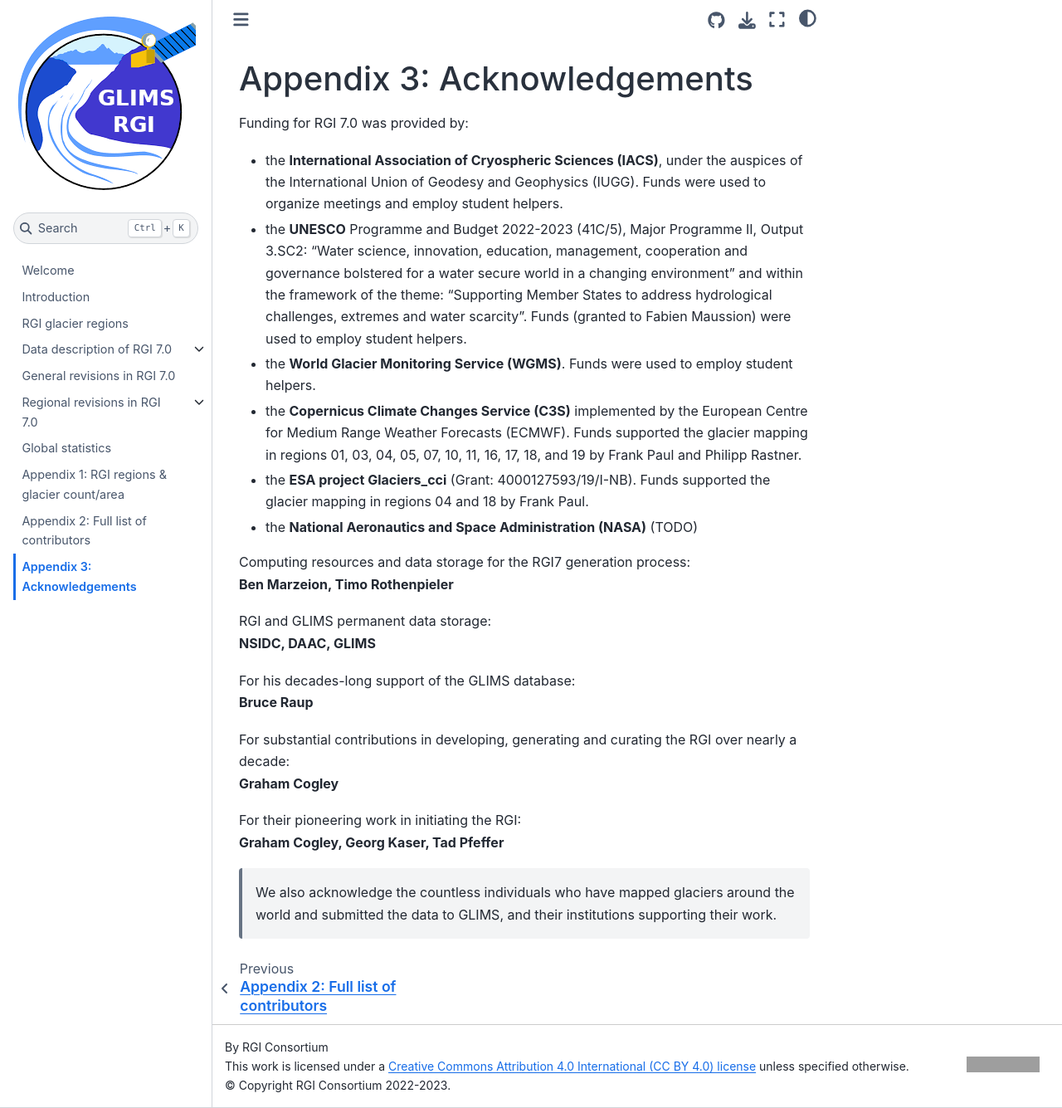
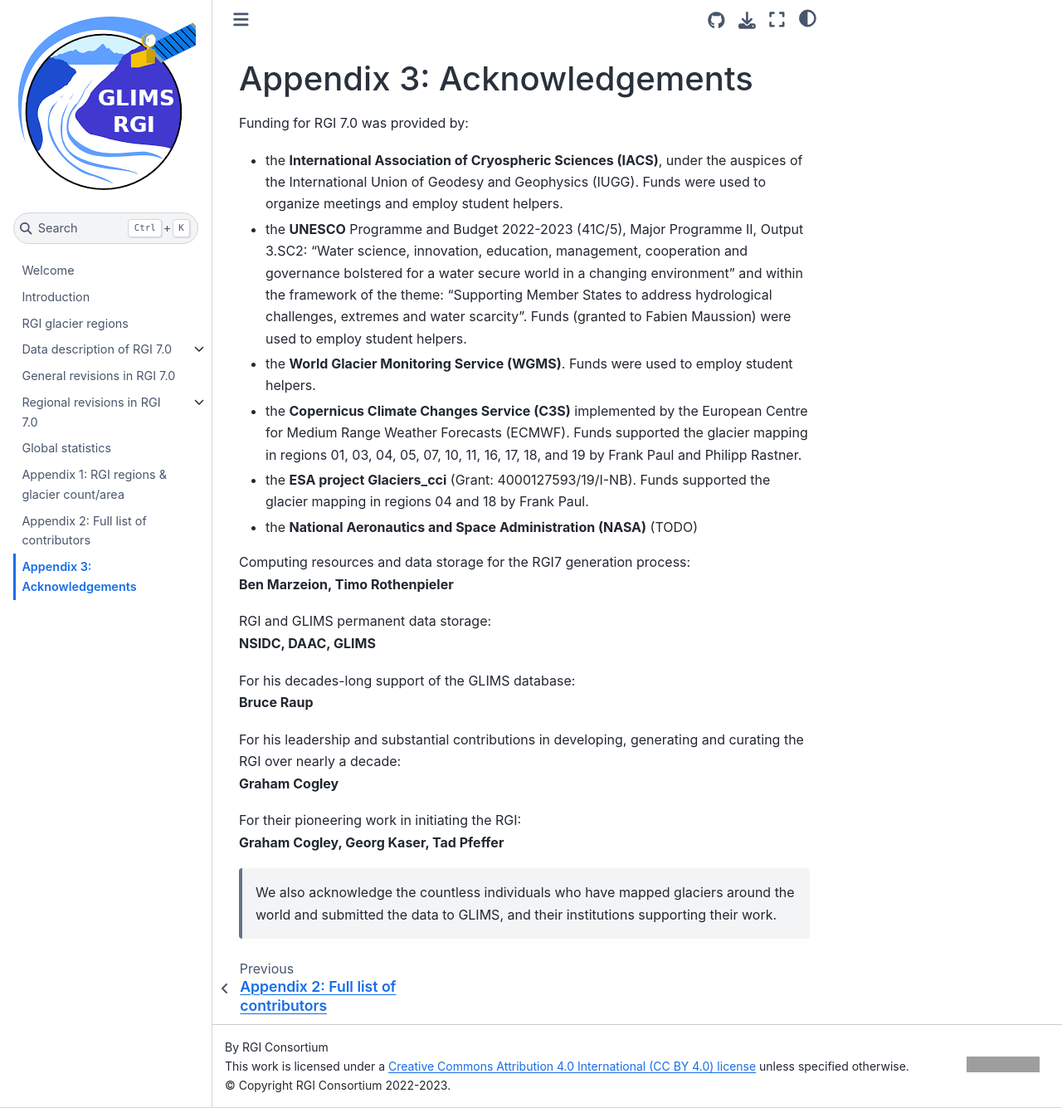
Before and after one commit to GLIMS-RGI/rgi_user_guide, a Jupyter Book: the page built from docs/tables/acknowledgements.md, in a window 1280 px wide and 1335 px high. Shown: the whole window at 83% size. Built offline with Jupyter Book 1.0.4 settings and Sphinx 7.4.7 and the Sphinx Book theme 1.1.4, drawn with Linux system fonts in a browser that asks for light colours; pages that are not in the unit, such as notebooks, are missing from menus; grey boxes are pictures that could not be loaded.

Commit message:
Update acknowledgements.md (#40)
Trying to make this as strong as possible

```diff
--- a/docs/tables/acknowledgements.md
+++ b/docs/tables/acknowledgements.md
@@ -18,7 +18,7 @@
 For his decades-long support of the GLIMS database:<br>
 **Bruce Raup**
 
-For substantial contributions in developing, generating and curating the RGI over nearly a decade:<br>
+For his leadership and substantial contributions in developing, generating and curating the RGI over nearly a decade:<br>
 **Graham Cogley**
 
 For their pioneering work in initiating the RGI:<br>
```
